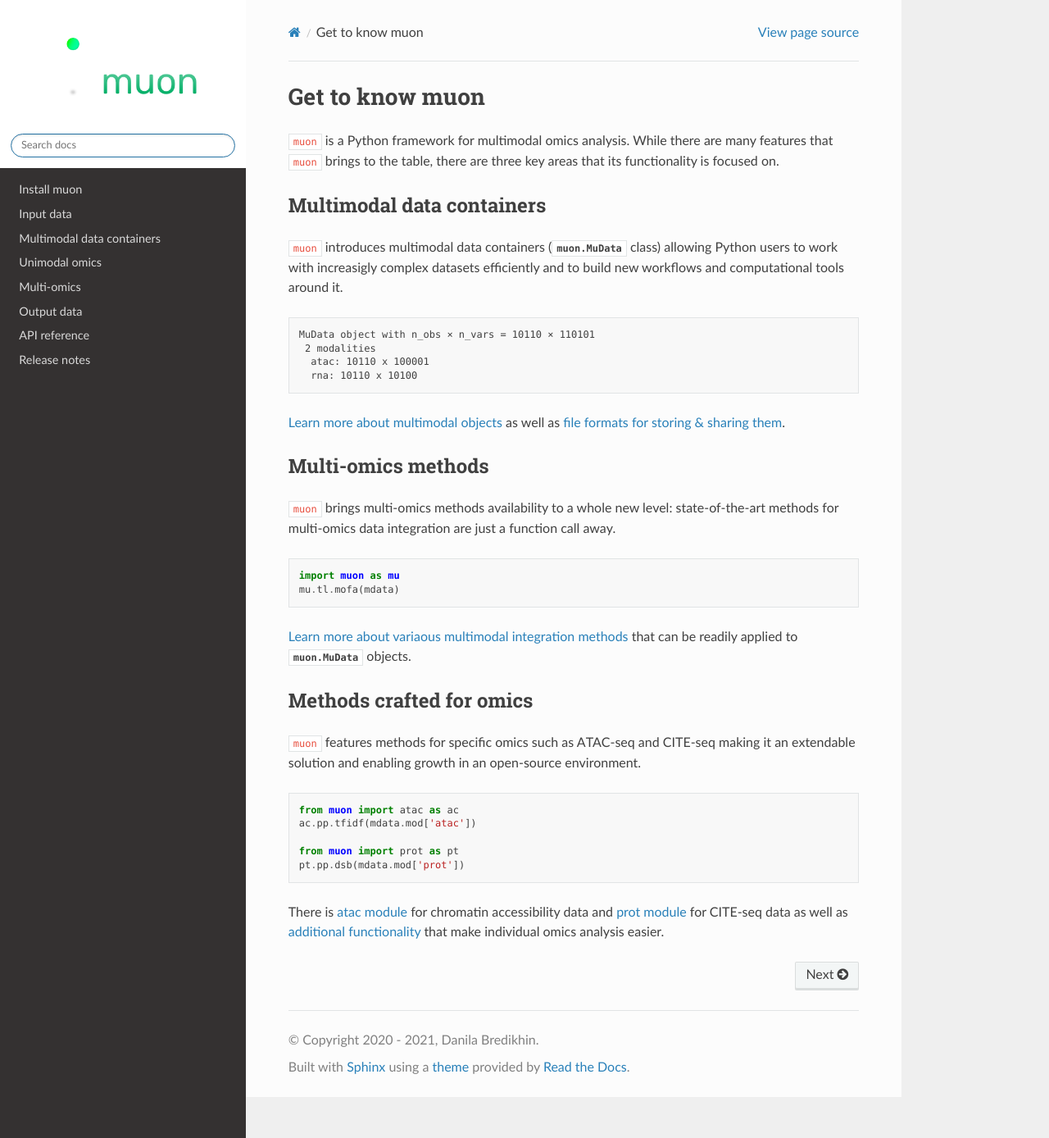
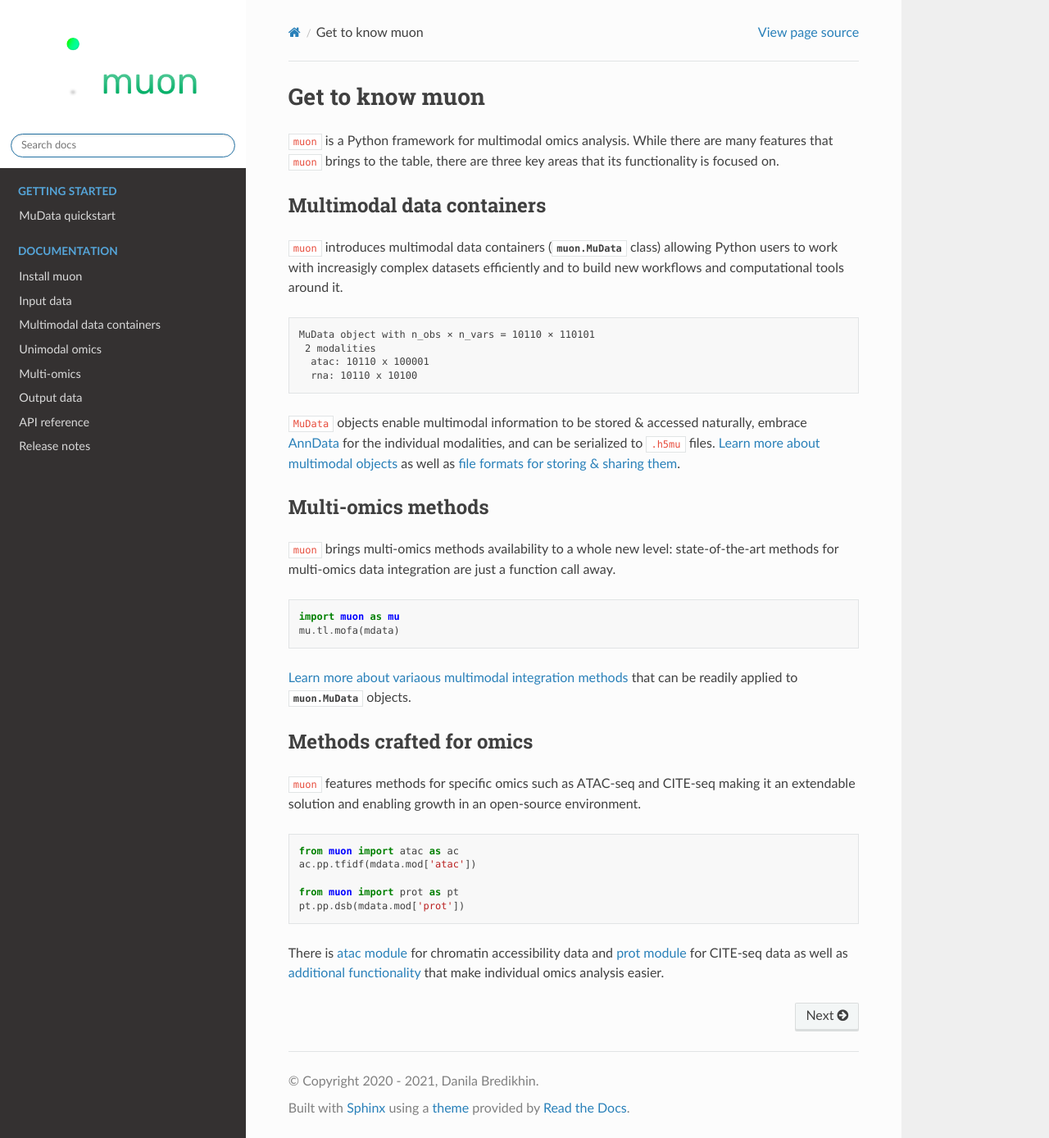
Before and after one commit to scverse/mudata, a Sphinx documentation site: the page built from docs/source/index.rst, in a window 1280 px wide and 1388 px high. Shown: the whole window at 82% size. Built offline with Sphinx 7.4.7 and the Read the Docs theme 2.0.0, drawn with Linux system fonts in a browser that asks for light colours; pages that are not in the unit, such as notebooks, are missing from menus.

Commit message:
Add a MuData quickstart notebook

```diff
--- a/docs/source/conf.py
+++ b/docs/source/conf.py
@@ -40,6 +40,7 @@ extensions = [
     "sphinx.ext.autosectionlabel",
     "sphinx.ext.mathjax",
     "sphinx_rtd_theme",
+    "nbsphinx",
 ]
 autosectionlabel_prefix_document = True
 
--- a/docs/source/index.rst
+++ b/docs/source/index.rst
@@ -13,7 +13,7 @@ Multimodal data containers
 	  atac: 10110 x 100001
 	  rna: 10110 x 10100
 
-:doc:`Learn more about multimodal objects </io/mudata>` as well as :doc:`file formats for storing & sharing them </io/output>`.
+``MuData`` objects enable multimodal information to be stored & accessed naturally, embrace `AnnData <https://github.com/theislab/anndata>`_ for the individual modalities, and can be serialized to ``.h5mu`` files. :doc:`Learn more about multimodal objects </io/mudata>` as well as :doc:`file formats for storing & sharing them </io/output>`.
 
 Multi-omics methods
 -------------------
@@ -41,6 +41,14 @@ There is :doc:`atac module </omics/atac>` for chromatin accessibility data and :
 .. toctree::
    :hidden:
    :maxdepth: 1
+   :caption: Getting started
+
+   notebooks/quickstart_mudata.ipynb
+
+.. toctree::
+   :hidden:
+   :maxdepth: 1
+   :caption: Documentation
 
    install
    io/input
```
Also changed, not shown: docs/source/notebooks/quickstart_mudata.ipynb (added).
